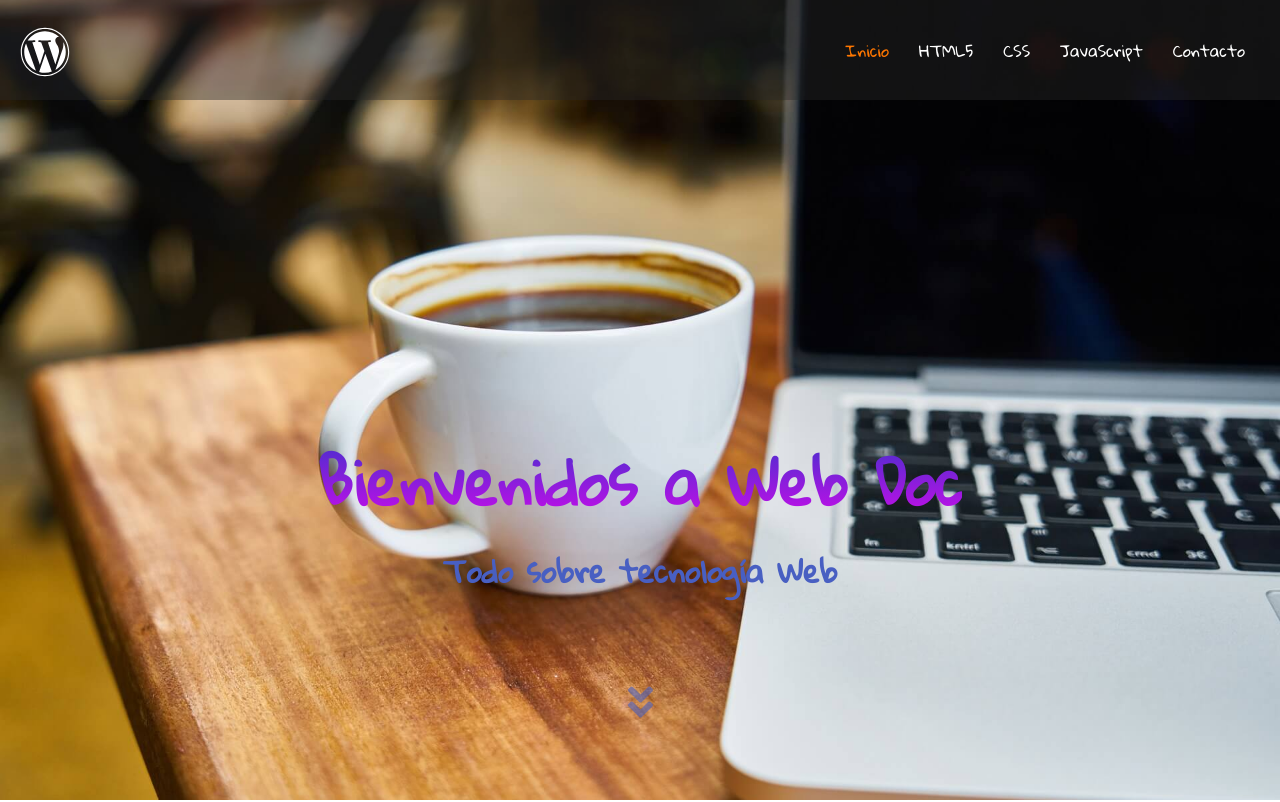
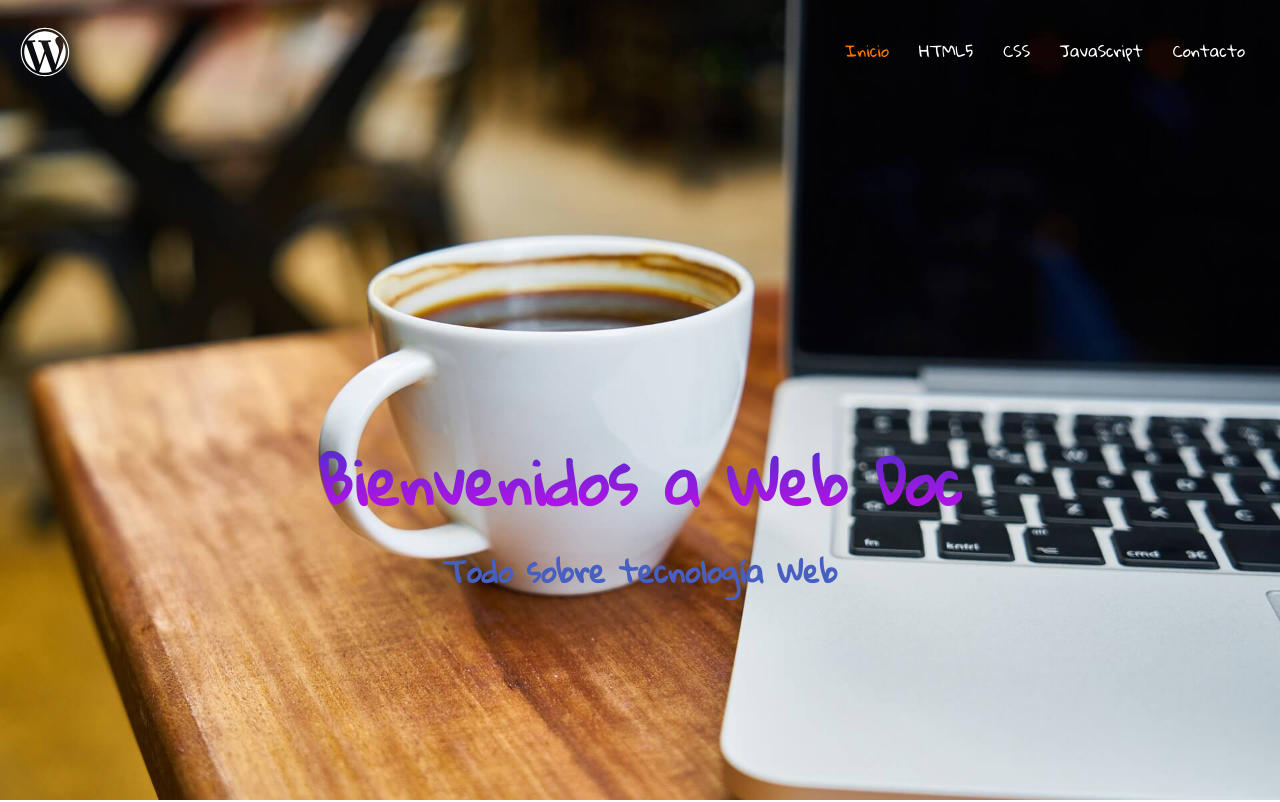
Before and after one commit to Antonioch9/Proyecto-HTML-y-CSS, a plain HTML site: page index.html in a window 1280 px wide. Shown: the top 802 px of the page. Drawn offline with Linux system fonts and the light colour scheme.

Commit message:
cambiamos el JS

```diff
--- a/css/estilos.css
+++ b/css/estilos.css
@@ -303,10 +303,14 @@ header {
     height: 100px;
     align-items: center;
     padding: 0 20px;
-    position: absolute;
+    position: fixed;
     top: 0;
     width: 100%;
     background-color: #2828286b;
+
+}
+header.blanco {
+    background-color: initial;
 }
 .logo {
     font-size: 50px;
@@ -324,6 +328,7 @@ header nav ul li a {
 }
 .blanco {
     color: white;
+
 
 }
 .blanco.logo {
--- a/js/main.js
+++ b/js/main.js
@@ -12,5 +12,14 @@ $(document).ready(function(){
         $(".menu2").animate({width:"toggle"},500);
         $(".menu2 a").toggleClass("aparicion");
     });
+    //cambio estilo segun scroll
+    $(window).on("scroll",function(){
+        var posicion = $("#primera").offset();
 
+        if ($(window).scrollTop() > posicion.top -50 ) {
+            $("header").removeClass("blanco");
+        } else {
+            $("header").addClass("blanco");
+        }
+    });
 });
```
Also changed, not shown: html5.html (+2 -0 lines).
